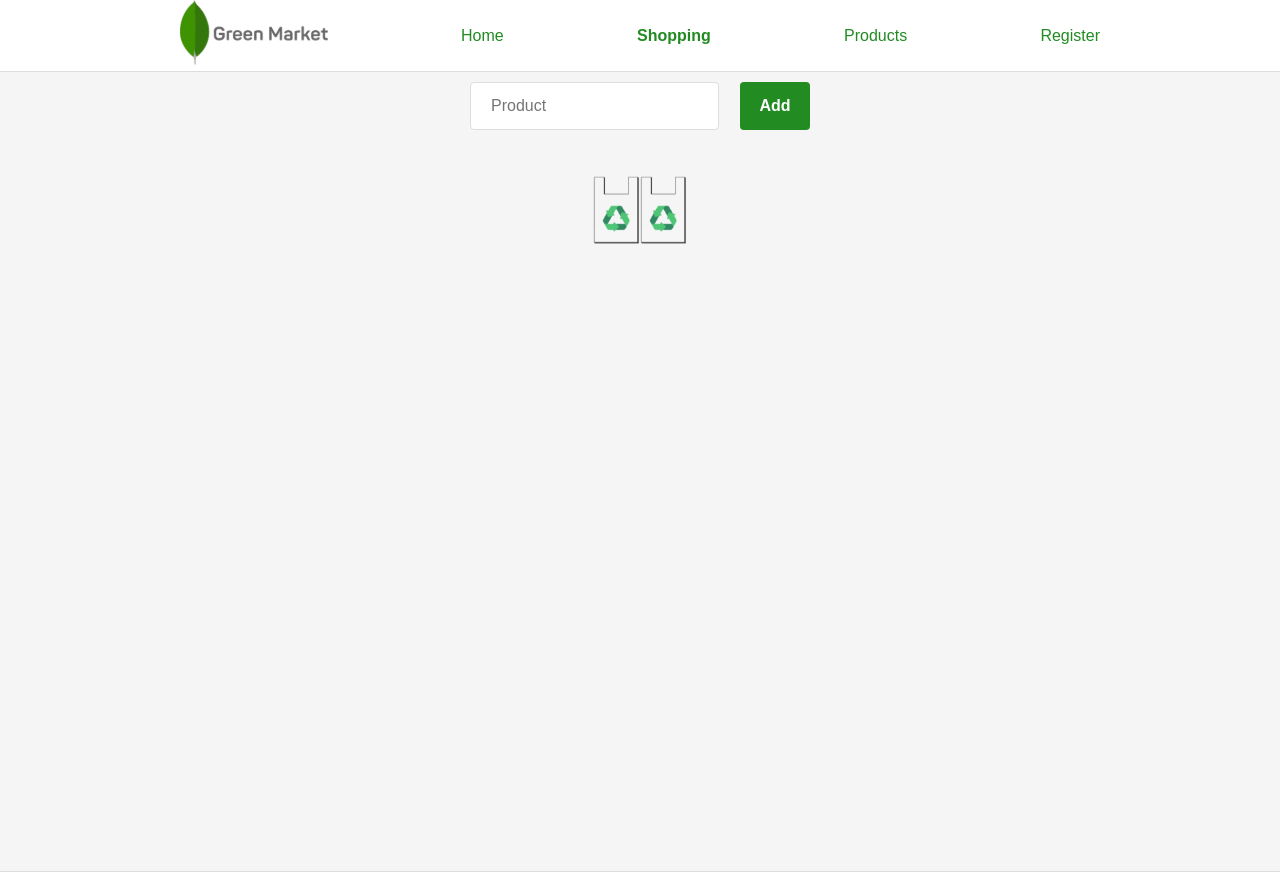
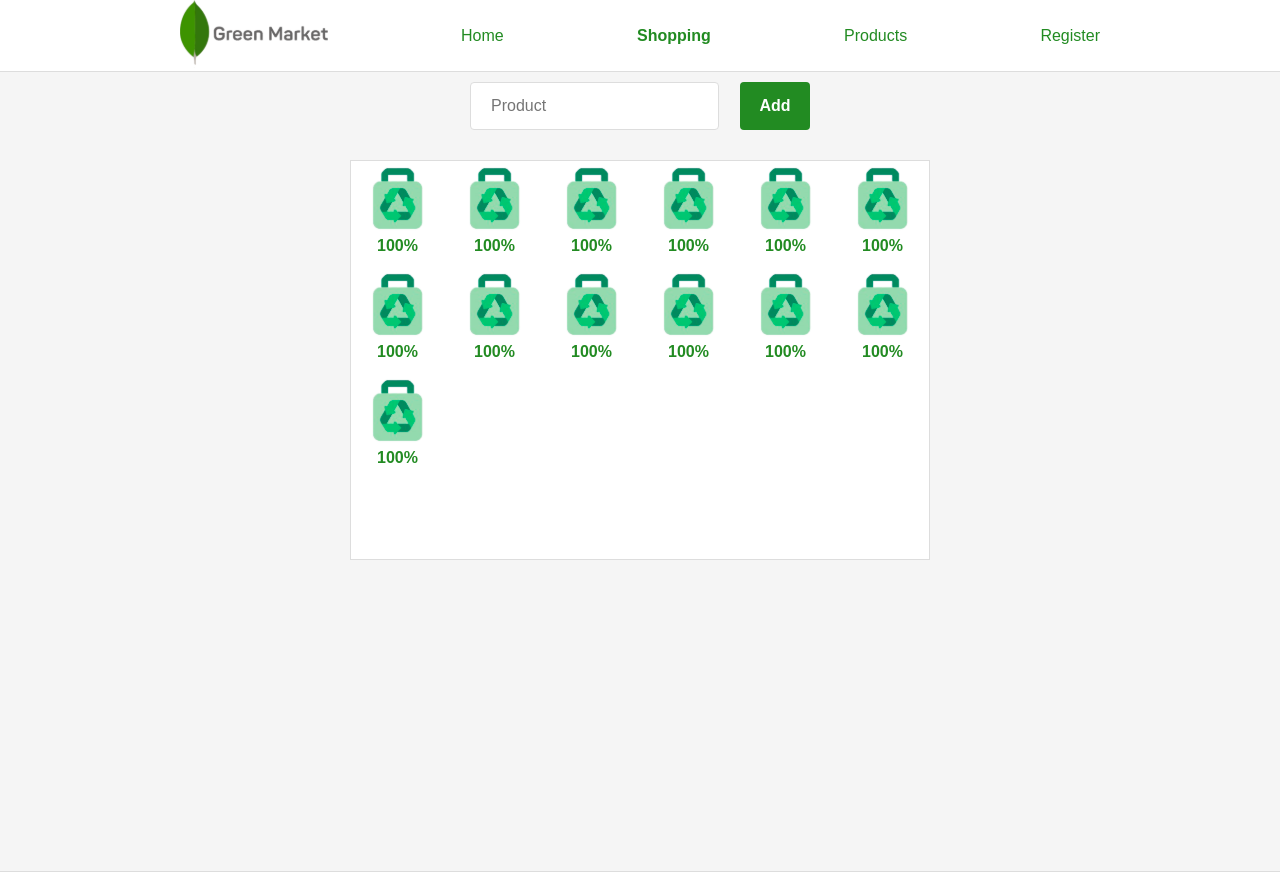
Before and after one commit to willerrodrigo/green-market, a React (Create React App) app in the folder frontend/: page /shopping in a window 1280 px wide. Built offline with nearby package versions, Linux system fonts and the light colour scheme.

Commit message:
Adicionando lista de sacolas

```diff
--- a/frontend/src/pages/Shopping/index.js
+++ b/frontend/src/pages/Shopping/index.js
@@ -1,7 +1,7 @@
 import React from 'react';
 import './styles.css';
 
-import bag from '../../assets/Bag 2.svg';
+import bag from '../../assets/bagFinal.svg';
 
 export default function Shopping() {
     return (
@@ -11,8 +11,54 @@ export default function Shopping() {
                 <button type="submit">Add</button>
             </form>
             <div className="bag-container">
-                <img src={bag} alt="Sacola" height="68" />
-                <img src={bag} alt="Sacola" height="68" />
+                <ul>
+                    <li>
+                        <img src={bag} alt="Sacola" height="68" />
+                        <footer><strong>100%</strong></footer>
+                    </li>
+                    <li>
+                        <img src={bag} alt="Sacola" height="68" />
+                        <footer><strong>100%</strong></footer>
+                    </li><li>
+                        <img src={bag} alt="Sacola" height="68" />
+                        <footer><strong>100%</strong></footer>
+                    </li><li>
+                        <img src={bag} alt="Sacola" height="68" />
+                        <footer><strong>100%</strong></footer>
+                    </li><li>
+                        <img src={bag} alt="Sacola" height="68" />
+                        <footer><strong>100%</strong></footer>
+                    </li><li>
+                        <img src={bag} alt="Sacola" height="68" />
+                        <footer><strong>100%</strong></footer>
+                    </li><li>
+                        <img src={bag} alt="Sacola" height="68" />
+                        <footer><strong>100%</strong></footer>
+                    </li><li>
+                        <img src={bag} alt="Sacola" height="68" />
+                        <footer><strong>100%</strong></footer>
+                    </li>
+                    <li>
+                        <img src={bag} alt="Sacola" height="68" />
+                        <footer><strong>100%</strong></footer>
+                    </li>
+                    <li>
+                        <img src={bag} alt="Sacola" height="68" />
+                        <footer><strong>100%</strong></footer>
+                    </li>
+                    <li>
+                        <img src={bag} alt="Sacola" height="68" />
+                        <footer><strong>100%</strong></footer>
+                    </li>
+                    <li>
+                        <img src={bag} alt="Sacola" height="68" />
+                        <footer><strong>100%</strong></footer>
+                    </li>
+                    <li>
+                        <img src={bag} alt="Sacola" height="68" />
+                        <footer><strong>100%</strong></footer>
+                    </li>
+                </ul>
             </div>
         </div>
     );
--- a/frontend/src/pages/Shopping/styles.css
+++ b/frontend/src/pages/Shopping/styles.css
@@ -17,12 +17,38 @@
 }
 
 .shopping-container .bag-container{
-    height: 20%;
-    justify-content: center;
-    align-items: center;
+    width: 100%;
+    height: 100%;
+    max-height: 400px;
+    min-height: 400px;
+    max-width: 580px;
+    margin: 30px auto 0;
+    padding: 3px;
+    background: #fff;
+    border: 1px solid #ddd;
+}
+
+.shopping-container .bag-container ul {
+    list-style: none;
+    display: grid;
+    grid-template-columns: repeat(6, 1fr);
+    grid-gap: 10px;
+}
+
+.shopping-container .bag-container ul li {
     display: flex;
-    flex-direction: inline;
+  flex-direction: column;
 }
+
+.shopping-container .bag-container ul li footer {
+    flex: 1;
+    padding: 5px 23px;
+    text-align: left;
+    border-radius: 0 0 5px 5px;
+  }
+  .shopping-container .bag-container ul li footer strong {
+      color: #228B22;
+  }
 
 .shopping-container form button {
     margin-top: 10px;
```
Also changed, not shown: frontend/src/assets/bagFinal.svg (added).
